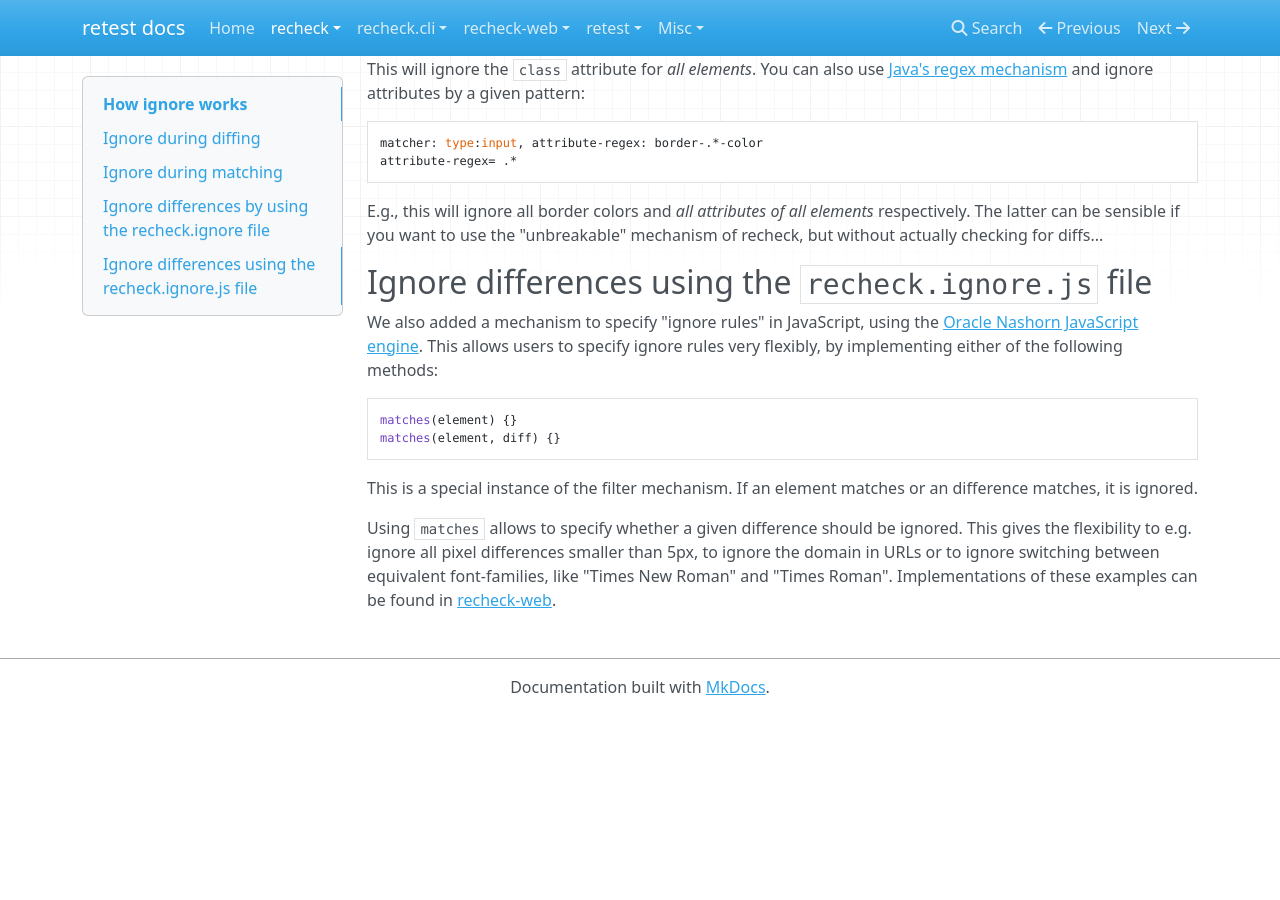
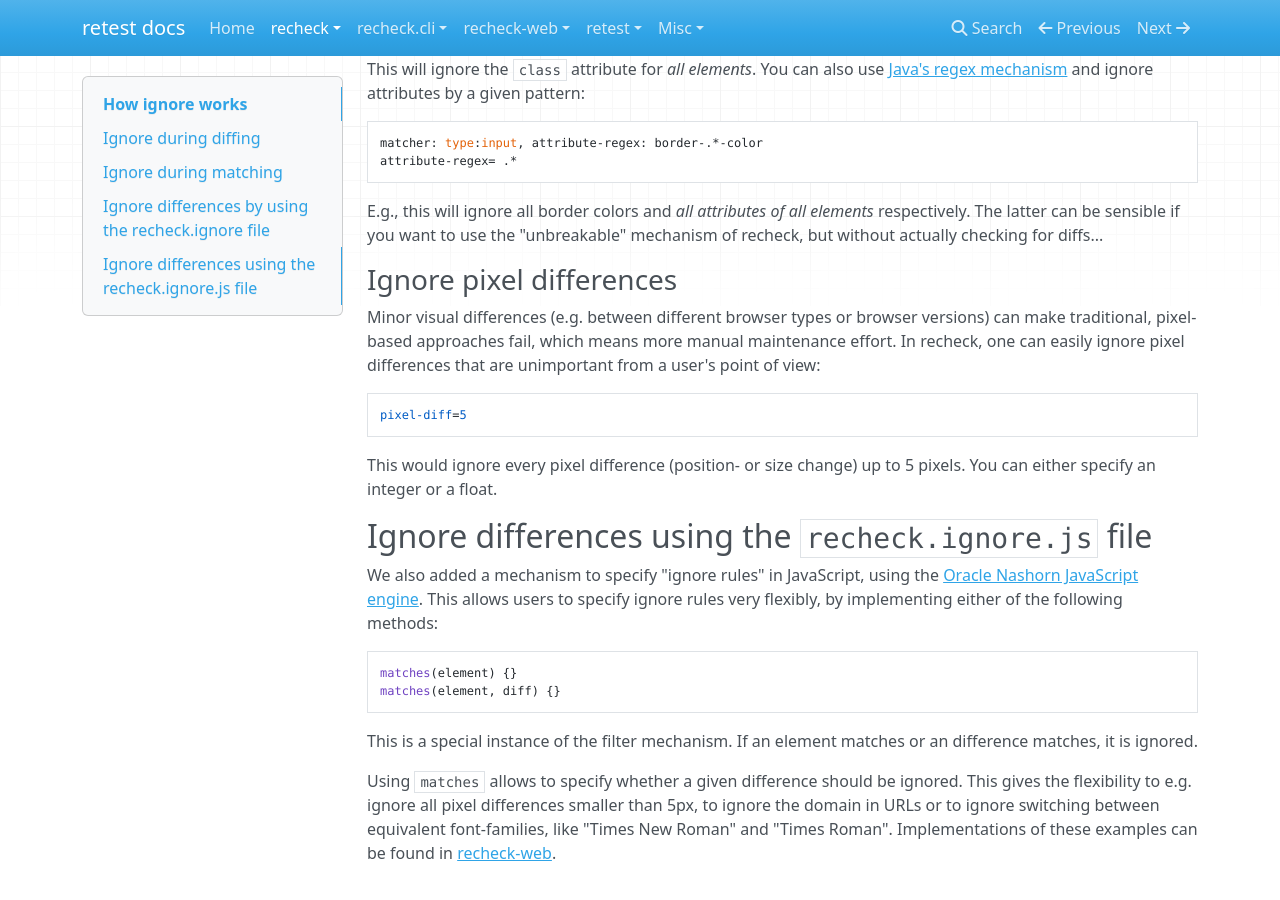
Before and after one commit to retest/docs, an MkDocs documentation site: the page built from docs/recheck/how-ignore-works-in-recheck.md, in a window 1280 px wide and 900 px high, scrolled down 1943 px. Built offline with MkDocs 1.6.1, drawn with Linux system fonts in a browser that asks for light colours; nearby versions of some CDN libraries; before the commit the page ends 2658 px from its top, so only the background shows below that.

Commit message:
Add section on pixel diff

````diff
--- a/docs/recheck/how-ignore-works-in-recheck.md
+++ b/docs/recheck/how-ignore-works-in-recheck.md
@@ -79,6 +79,16 @@
 E.g., this will ignore all border colors and _all attributes of all elements_ respectively.
 The latter can be sensible if you want to use the "unbreakable" mechanism of recheck, but without actually checking for diffs...
 
+### Ignore pixel differences
+
+Minor visual differences (e.g. between different browser types or browser versions) can make traditional, pixel-based approaches fail, which means more manual maintenance effort. In recheck, one can easily ignore pixel differences that are unimportant from a user's point of view:
+
+```
+pixel-diff=5
+```
+
+This would ignore every pixel difference (position- or size change) up to 5 pixels. You can either specify an integer or a float.
+
 ## Ignore differences using the `recheck.ignore.js` file
 
 We also added a mechanism to specify "ignore rules" in JavaScript, using the [Oracle Nashorn JavaScript engine](https://en.wikipedia.org/wiki/Nashorn_(JavaScript_engine)). This allows users to specify ignore rules very flexibly, by implementing either of the following methods:
````
